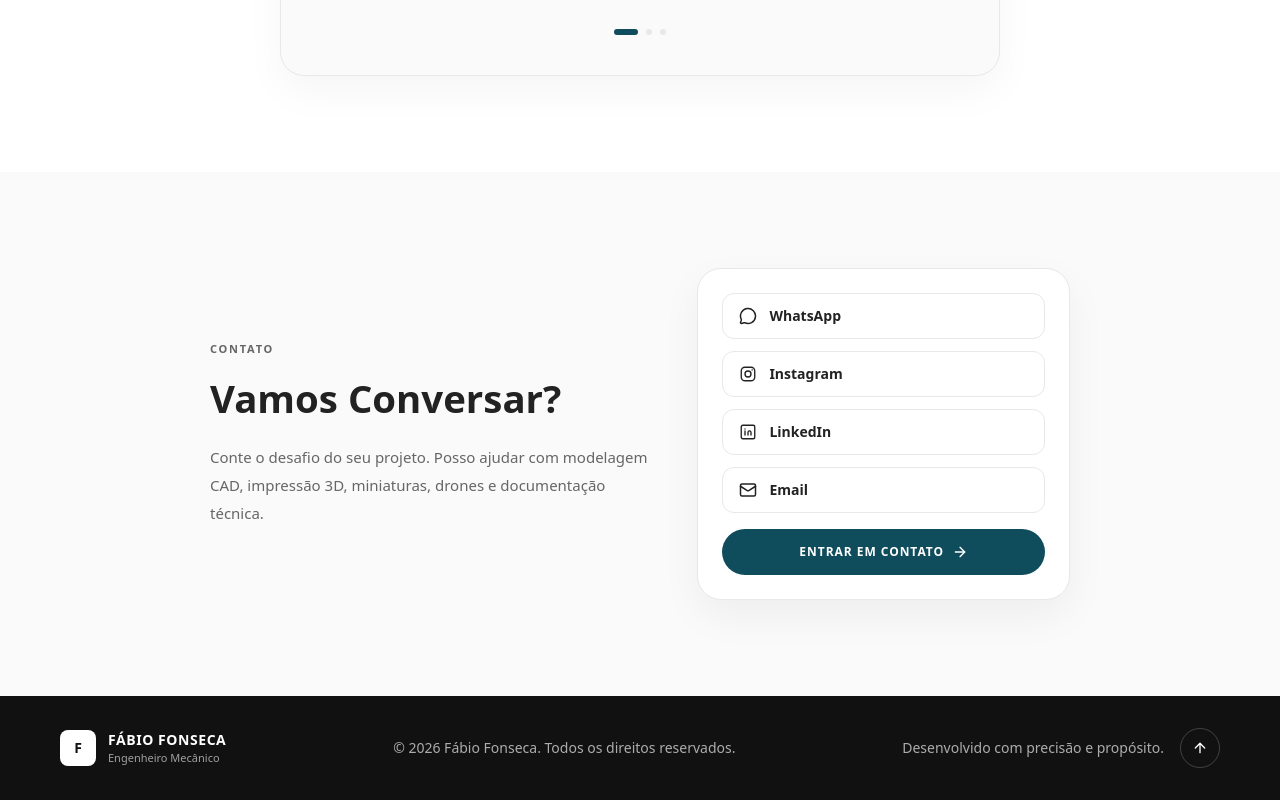
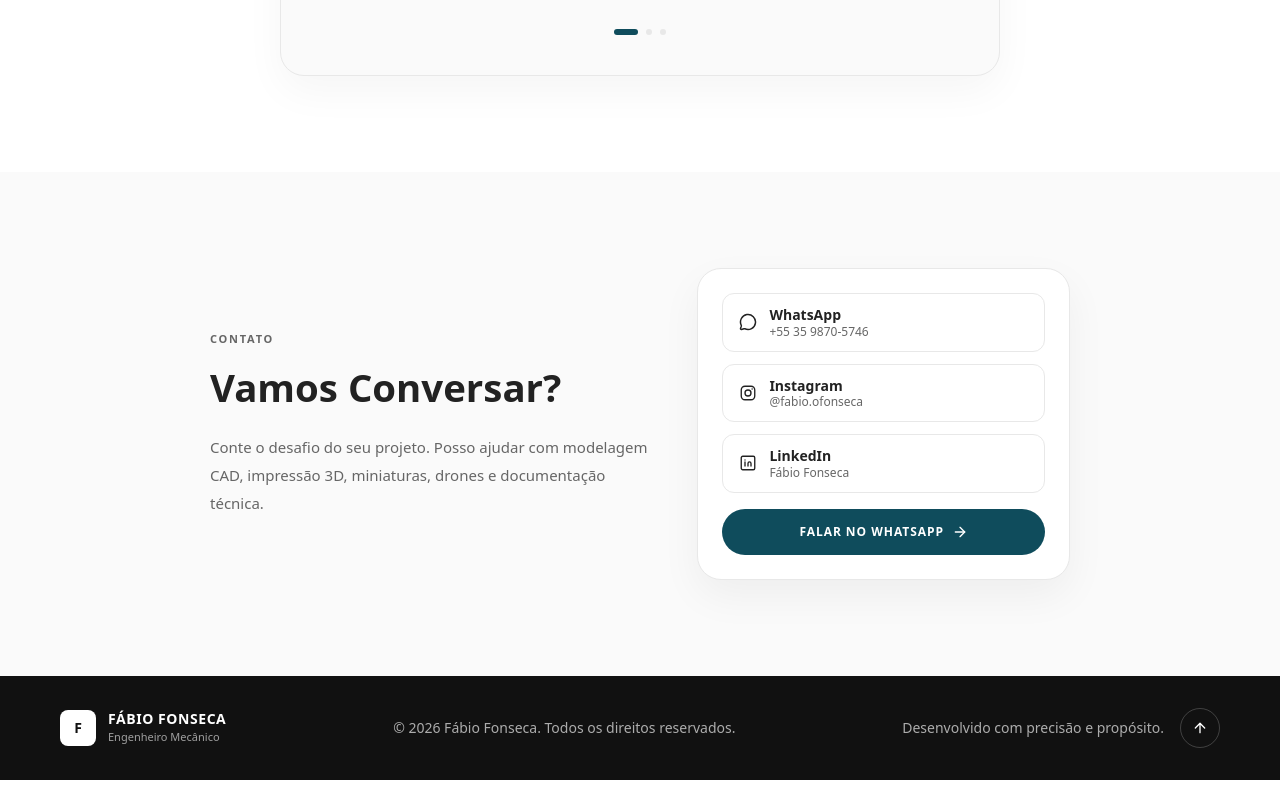
Before and after one commit to camilagoulartsoares/portfolio-fabio-fonseca, a Next.js app: page / in a window 1280 px wide. Shown: the part 7194-7994 px from the top of the page. Built offline with nearby package versions, Linux system fonts and the light colour scheme.

Commit message:
fix: atualizar WhatsApp, LinkedIn e Instagram reais
Remove e-mail placeholder e aponta o CTA principal para o WhatsApp.

```diff
--- a/src/components/Contact.tsx
+++ b/src/components/Contact.tsx
@@ -1,6 +1,24 @@
 "use client";
 
-import { ArrowRight, Mail, MessageCircle } from "lucide-react";
+import { ArrowRight, MessageCircle } from "lucide-react";
+
+const contacts = {
+  whatsapp: {
+    href: "https://wa.me/553598705746",
+    label: "WhatsApp",
+    detail: "+55 35 9870-5746",
+  },
+  instagram: {
+    href: "https://www.instagram.com/fabio.ofonseca/",
+    label: "Instagram",
+    detail: "@fabio.ofonseca",
+  },
+  linkedin: {
+    href: "https://www.linkedin.com/in/f%C3%A1bio-fonseca-b76416205/",
+    label: "LinkedIn",
+    detail: "Fábio Fonseca",
+  },
+} as const;
 
 function IconInstagram({ size = 18 }: { size?: number }) {
   return (
@@ -46,38 +64,54 @@ export function Contact() {
         <div className="rounded-3xl border border-line bg-white p-6 shadow-[0_16px_40px_rgba(17,17,17,0.05)]">
           <div className="grid gap-3">
             <a
-              href="https://wa.me/5500000000000"
-              className="inline-flex items-center gap-3 rounded-xl border border-line px-4 py-3 text-sm font-semibold text-ink transition-colors duration-300 hover:border-petroleum hover:text-petroleum"
-            >
-              <MessageCircle size={18} /> WhatsApp
-            </a>
-            <a
-              href="https://instagram.com/fabio.ofonseca"
+              href={contacts.whatsapp.href}
               target="_blank"
               rel="noreferrer"
               className="inline-flex items-center gap-3 rounded-xl border border-line px-4 py-3 text-sm font-semibold text-ink transition-colors duration-300 hover:border-petroleum hover:text-petroleum"
             >
-              <IconInstagram /> Instagram
+              <MessageCircle size={18} />
+              <span className="flex flex-col leading-tight">
+                <span>{contacts.whatsapp.label}</span>
+                <span className="text-[12px] font-medium text-muted">
+                  {contacts.whatsapp.detail}
+                </span>
+              </span>
             </a>
             <a
-              href="https://www.linkedin.com"
+              href={contacts.instagram.href}
               target="_blank"
               rel="noreferrer"
               className="inline-flex items-center gap-3 rounded-xl border border-line px-4 py-3 text-sm font-semibold text-ink transition-colors duration-300 hover:border-petroleum hover:text-petroleum"
             >
-              <IconLinkedin /> LinkedIn
+              <IconInstagram />
+              <span className="flex flex-col leading-tight">
+                <span>{contacts.instagram.label}</span>
+                <span className="text-[12px] font-medium text-muted">
+                  {contacts.instagram.detail}
+                </span>
+              </span>
             </a>
             <a
-              href="mailto:contato@fabiofonseca.dev"
+              href={contacts.linkedin.href}
+              target="_blank"
+              rel="noreferrer"
               className="inline-flex items-center gap-3 rounded-xl border border-line px-4 py-3 text-sm font-semibold text-ink transition-colors duration-300 hover:border-petroleum hover:text-petroleum"
             >
-              <Mail size={18} /> Email
+              <IconLinkedin />
+              <span className="flex flex-col leading-tight">
+                <span>{contacts.linkedin.label}</span>
+                <span className="text-[12px] font-medium text-muted">
+                  {contacts.linkedin.detail}
+                </span>
+              </span>
             </a>
             <a
-              href="mailto:contato@fabiofonseca.dev"
+              href={contacts.whatsapp.href}
+              target="_blank"
+              rel="noreferrer"
               className="mt-1 inline-flex w-full items-center justify-center gap-2 rounded-full bg-petroleum px-5 py-3.5 text-[12px] font-bold tracking-[0.08em] text-white uppercase transition-all duration-300 hover:-translate-y-0.5 hover:bg-petroleum-soft"
             >
-              Entrar em Contato <ArrowRight size={16} />
+              Falar no WhatsApp <ArrowRight size={16} />
             </a>
           </div>
         </div>
```
